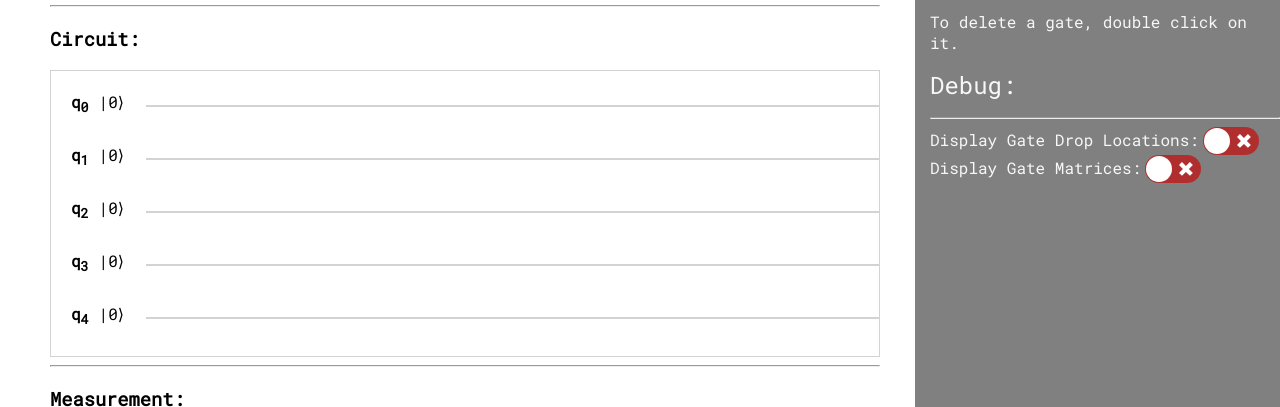
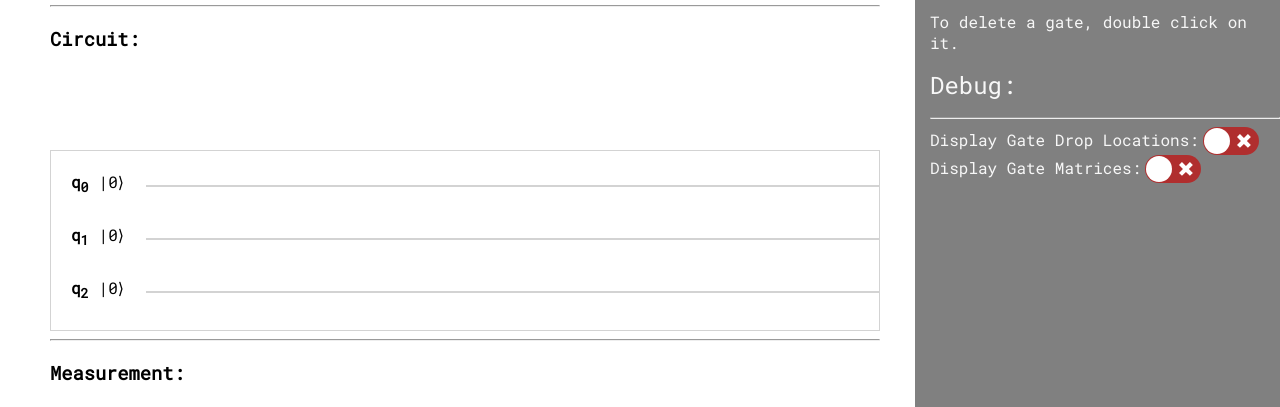
Before and after one commit to nrankin18/Quantum, a React (Create React App) app: page / in a window 1280 px wide. Shown: the part 260-667 px from the top of the page. Built offline with nearby package versions, Linux system fonts and the light colour scheme.

Commit message:
Tooltip fix

```diff
--- a/src/Circuit.jsx
+++ b/src/Circuit.jsx
@@ -5,6 +5,7 @@
 class Circuit extends Component {
   render() {
     return (
+      <div className="circuit-wrapper">
         <div className="circuit">
           {this.props.circuit.map((qubit, index) => (
             <Qubit
@@ -17,6 +18,7 @@
             />
           ))}
         </div>
+      </div>
     );
   }
 }
--- a/src/Gate.jsx
+++ b/src/Gate.jsx
@@ -52,7 +52,7 @@
                 this.props.options.showGateMatrix ? "gate-tooltip" : "hidden"
               }
             >
-              <BlockMath math="\begin{bmatrix}1&0&0&0\\ 0&1&0&0\\ 0&0&0&1\\ 0&0&1&0\end{bmatrix}" />
+              <BlockMath math="\begin{bmatrix}0&1\\ 1&0\end{bmatrix}" />
             </span>
             <span className="cnotUp" />
           </div>
@@ -78,7 +78,7 @@
                 this.props.options.showGateMatrix ? "gate-tooltip" : "hidden"
               }
             >
-              <BlockMath math="\begin{bmatrix}1&0&0&0\\ 0&1&0&0\\ 0&0&0&1\\ 0&0&1&0\end{bmatrix}" />
+              <BlockMath math="\begin{bmatrix}0&1\\ 1&0\end{bmatrix}" />
             </span>
             <span className="cnotDown" />
           </div>
--- a/src/style.css
+++ b/src/style.css
@@ -42,9 +42,13 @@
   font-weight: normal;
 }
 
+.circuit-wrapper {
+  padding-top: 80px;
+  overflow-x: scroll;
+}
+
 .circuit {
   border: 1px solid lightgrey;
-  overflow-x: scroll;
 }
 
 .qubit {
```
Also changed, not shown: src/App.jsx (+0 -44 lines). Lines whose indentation alone changed are shown as unchanged.
